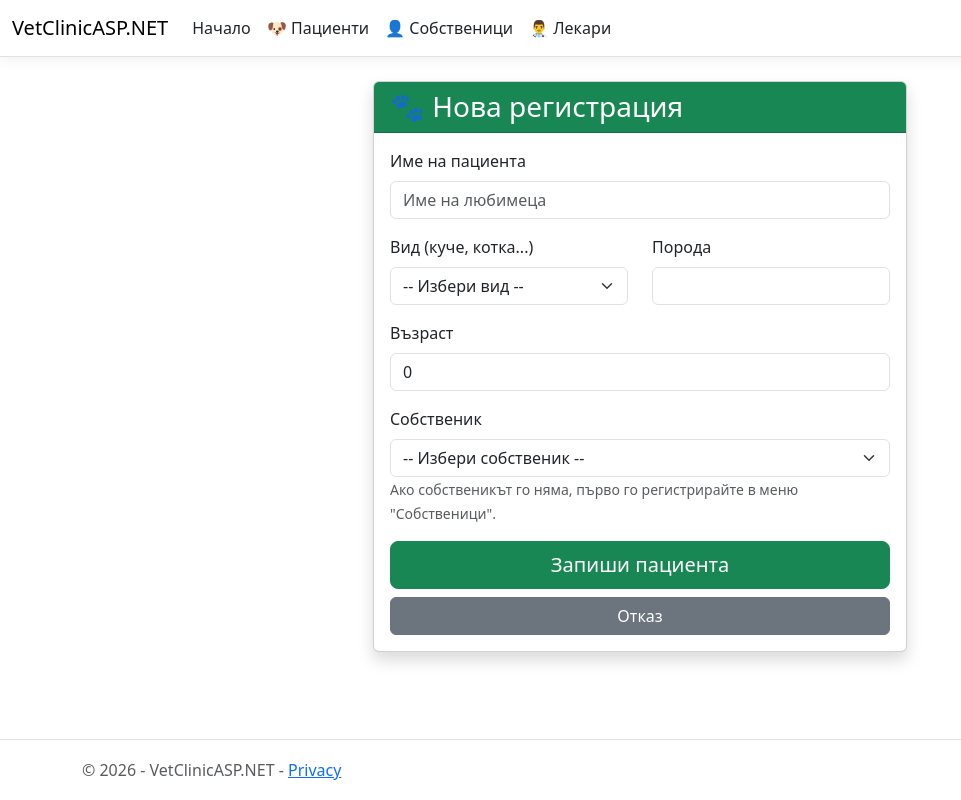
After one commit to m1shhh/VetClinicASP.NET, an ASP.NET Core app: template Views/Patients/Create.cshtml in a window 1280 px wide. The commit adds this page. Shown: the whole page, without its empty margins (0-961 px from the left). Run offline with ASP.NET Core 8, Linux system fonts and the light colour scheme; the template is opened without the code that fills it, so the values that code supplies are empty; style sheets or scripts are compiled from the project's sources.

Commit message:
Quite the changes made and a lot of progress achieved

```diff
--- a/Models/Appointment.cs
+++ b/Models/Appointment.cs
@@ -20,4 +20,5 @@ public partial class Appointment
     public virtual Patient Patient { get; set; } = null!;
 
     public virtual Veterinarian Vet { get; set; } = null!;
+    public DateTime DateTime { get; internal set; }
 }
--- a/Views/Home/Index.cshtml
+++ b/Views/Home/Index.cshtml
@@ -60,7 +60,7 @@
                                 <td>@patient.Age г.</td>
                                 <td>@patient.OwnerName</td>
                                 <td class="text-end">
-                                    <a href="#" class="btn btn-sm btn-primary">Досие</a>
+                                    <a asp-action="Details" asp-route-id="@patient.Id" class="btn btn-sm btn-primary">Досие</a>
                                     <a href="#" class="btn btn-sm btn-warning">Редактирай</a>
                                 </td>
                             </tr>
--- /dev/null
+++ b/Views/Patients/Create.cshtml
@@ -0,0 +1,65 @@
+@model VetClinic.Models.ViewModels.PatientInputModel
+
+@{
+    ViewData["Title"] = "Добавяне на пациент";
+}
+
+<div class="container mt-4">
+    <div class="row justify-content-center">
+        <div class="col-md-6">
+            <div class="card shadow">
+                <div class="card-header bg-success text-white">
+                    <h3 class="mb-0">🐾 Нова регистрация</h3>
+                </div>
+                <div class="card-body">
+                    <form asp-action="Create" method="post">
+
+                        <div class="mb-3">
+                            <label asp-for="Name" class="form-label"></label>
+                            <input asp-for="Name" class="form-control" placeholder="Име на любимеца" />
+                            <span asp-validation-for="Name" class="text-danger"></span>
+                        </div>
+
+                        <div class="row">
+                            <div class="col-md-6 mb-3">
+                                <label asp-for="Species" class="form-label"></label>
+                                <select asp-for="Species" class="form-select">
+                                    <option value="">-- Избери вид --</option>
+                                    <option value="Куче">Куче</option>
+                                    <option value="Котка">Котка</option>
+                                    <option value="Птица">Птица</option>
+                                    <option value="Заек">Заек</option>
+                                </select>
+                                <span asp-validation-for="Species" class="text-danger"></span>
+                            </div>
+                            <div class="col-md-6 mb-3">
+                                <label asp-for="Breed" class="form-label"></label>
+                                <input asp-for="Breed" class="form-control" />
+                            </div>
+                        </div>
+
+                        <div class="mb-3">
+                            <label asp-for="Age" class="form-label"></label>
+                            <input asp-for="Age" type="number" class="form-control" />
+                            <span asp-validation-for="Age" class="text-danger"></span>
+                        </div>
+
+                        <div class="mb-3">
+                            <label asp-for="OwnerId" class="form-label"></label>
+                            <select asp-for="OwnerId" class="form-select" asp-items="ViewBag.Owners">
+                                <option value="">-- Избери собственик --</option>
+                            </select>
+                            <span asp-validation-for="OwnerId" class="text-danger"></span>
+                            <small class="text-muted">Ако собственикът го няма, първо го регистрирайте в меню "Собственици".</small>
+                        </div>
+
+                        <div class="d-grid gap-2">
+                            <button type="submit" class="btn btn-success btn-lg">Запиши пациента</button>
+                            <a asp-action="Index" class="btn btn-secondary">Отказ</a>
+                        </div>
+                    </form>
+                </div>
+            </div>
+        </div>
+    </div>
+</div>
--- a/Views/Shared/_Layout.cshtml
+++ b/Views/Shared/_Layout.cshtml
@@ -21,10 +21,16 @@
                 <div class="navbar-collapse collapse d-sm-inline-flex justify-content-between">
                     <ul class="navbar-nav flex-grow-1">
                         <li class="nav-item">
-                            <a class="nav-link text-dark" asp-area="" asp-controller="Home" asp-action="Index">Home</a>
+                            <a class="nav-link text-dark" asp-area="" asp-controller="Home" asp-action="Index">Начало</a>
                         </li>
                         <li class="nav-item">
-                            <a class="nav-link text-dark" asp-area="" asp-controller="Home" asp-action="Privacy">Privacy</a>
+                            <a class="nav-link text-dark" asp-controller="Patients" asp-action="Index">🐶 Пациенти</a>
+                        </li>
+                        <li class="nav-item">
+                            <a class="nav-link text-dark" asp-controller="Owners" asp-action="Index">👤 Собственици</a>
+                        </li>
+                        <li class="nav-item">
+                            <a class="nav-link text-dark" asp-controller="Veterinarians" asp-action="Index">👨‍⚕️ Лекари</a>
                         </li>
                     </ul>
                 </div>
```
Also changed, not shown: Controllers/HomeController.cs (+31 -0 lines), Controllers/PatientsController.cs (+42 -0 lines), Models/ViewModels/PatientDetailsViewModel.cs (added, +27 -0 lines), Models/ViewModels/PatientInputModel.cs (added, +26 -0 lines), VetClinic.Services/PatientService.cs (+72 -18 lines), VetClinic.Services/VetClinic.Services.cs (+4 -3 lines), Views/Patients/Details.cshtml (added, +98 -0 lines).
